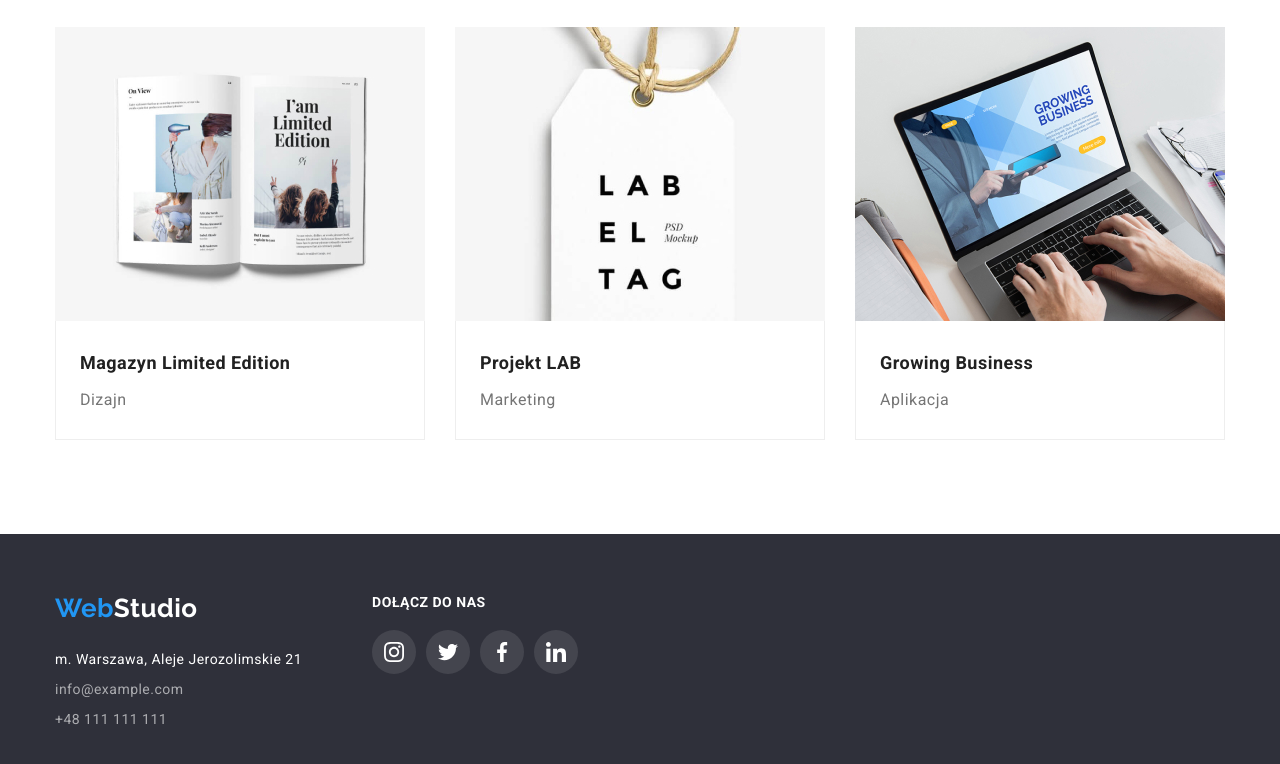
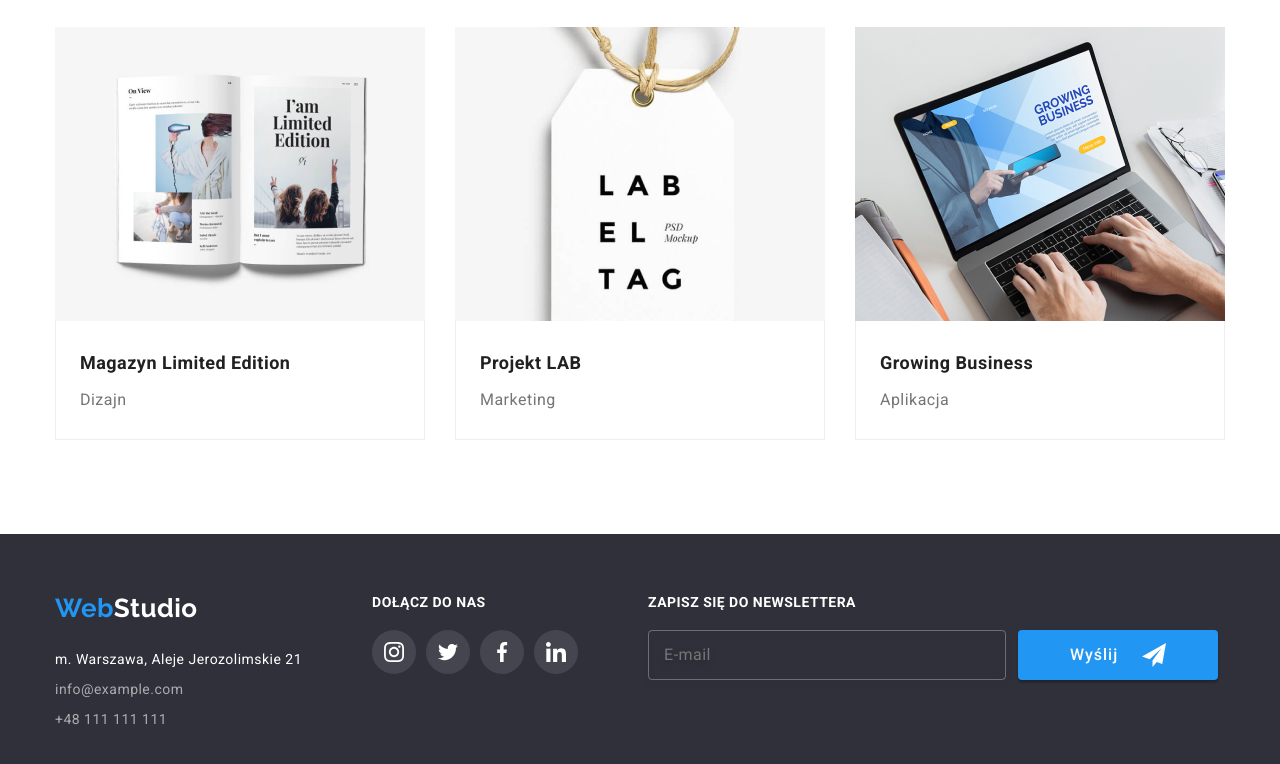
Before and after one commit to KamQuoss/goit-markup-hw-06, a plain HTML site: page potfolio.html in a window 1280 px wide. Shown: the part 1121-1885 px from the top of the page. Drawn offline with nearby package versions, Linux system fonts and the light colour scheme.

Commit message:
add  footer form in portfolio site

```diff
--- a/potfolio.html
+++ b/potfolio.html
@@ -212,6 +212,17 @@
           </a>
         </div>
       </div>
+      <div>
+        <h3 class="heading-3">Zapisz się do newslettera</h3>
+        <form name="newsletter_form" action="javascript:void(0);" method="POST">
+          <input class="form-input form-input--white" id="email" name="email" type="email" placeholder="E-mail" required />
+          <button class="btn btn-primary" type="submit">
+            Wyślij
+            <svg class="icon-button" width="24" height="24">
+              <use href="./images/icons.svg#icon-send"></use>
+            </svg></button>
+        </form>
+      </div>
     </div>
   </footer>
 </body>
```
